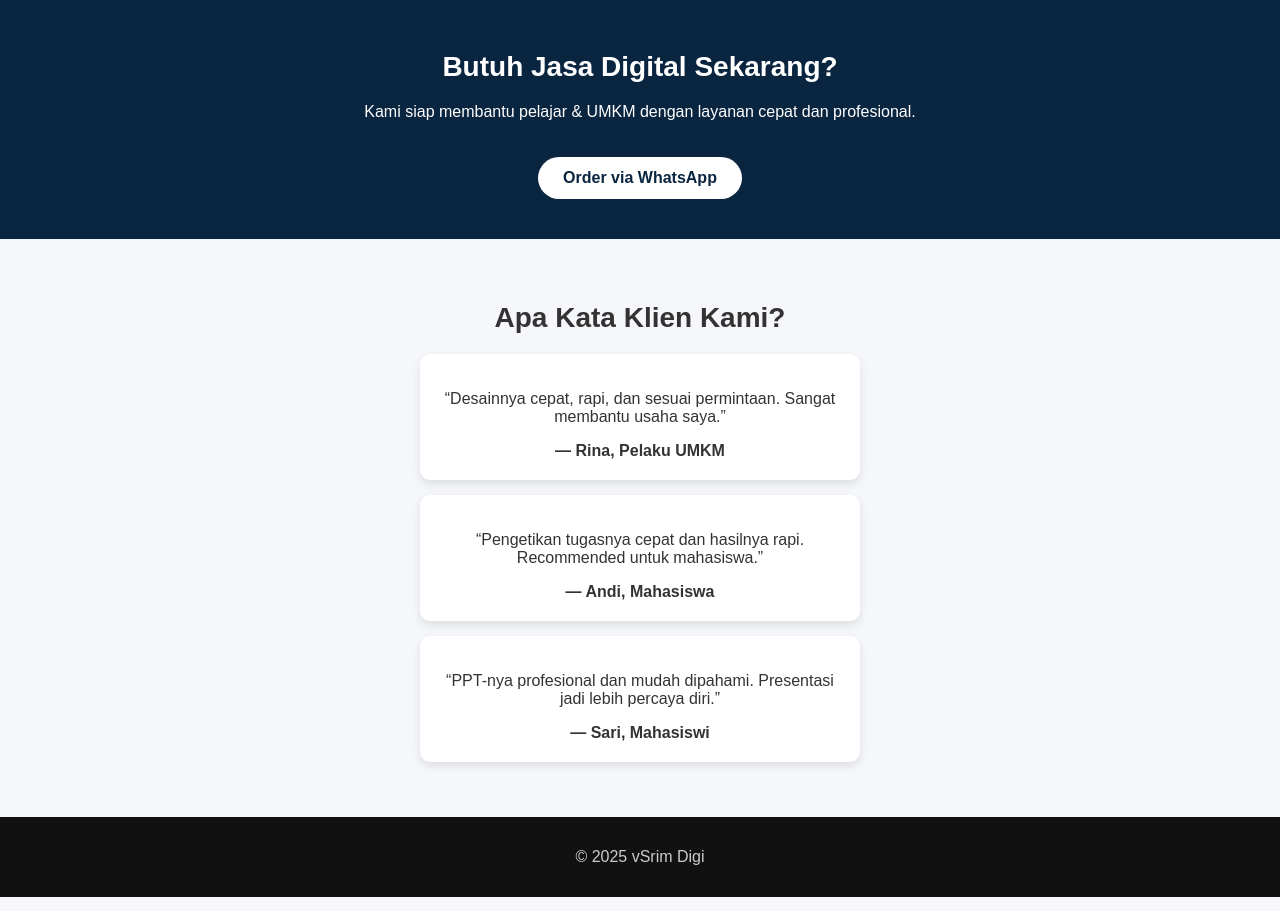
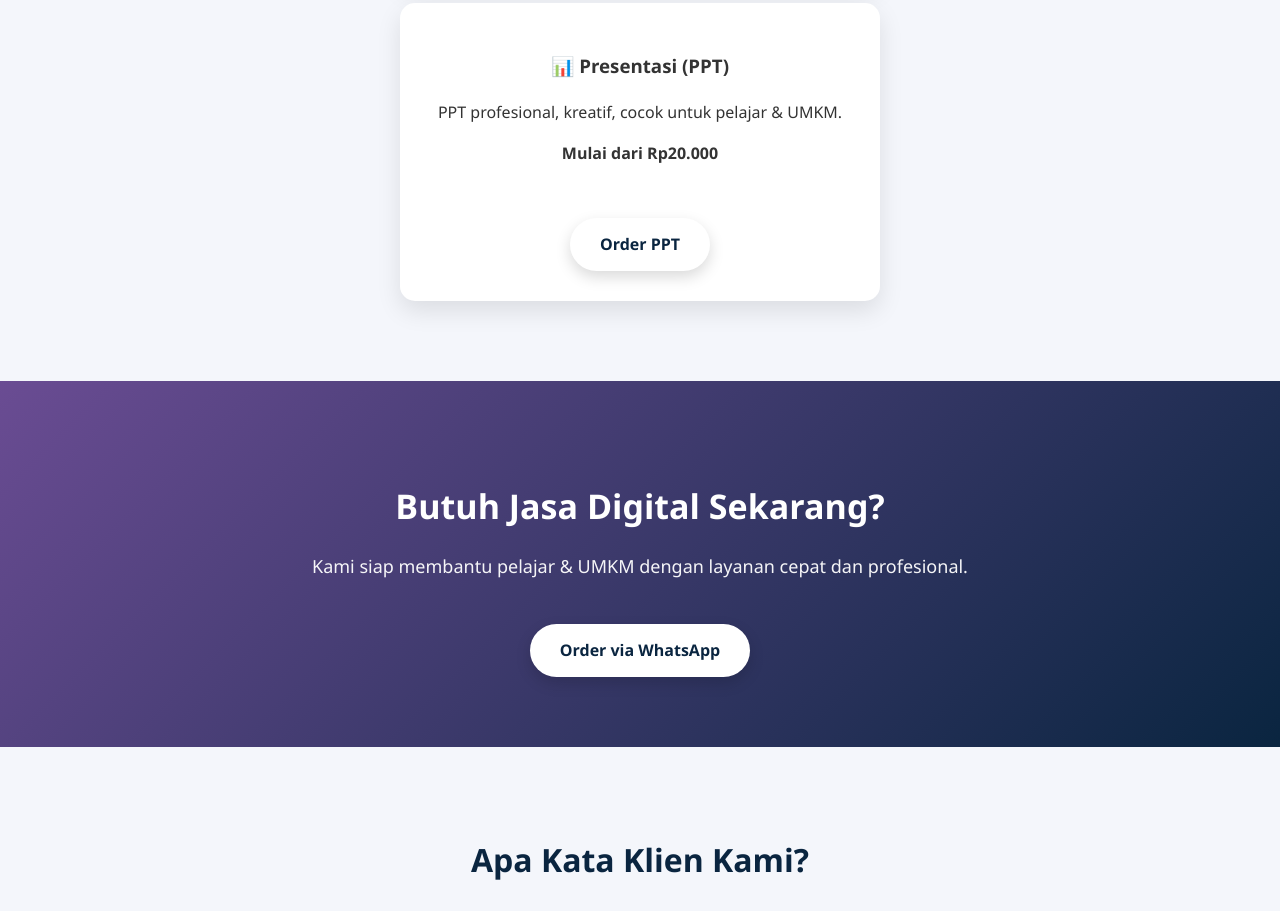
Before and after one commit to mikutwicee/vsrimdigi.github.io, a plain HTML site: page index.html in a window 1280 px wide. Shown: the part 1249-2160 px from the top of the page. Drawn offline with Linux system fonts and the light colour scheme.

Commit message:
Update style.css

```diff
--- a/style.css
+++ b/style.css
@@ -1,54 +1,95 @@
 body {
   margin: 0;
-  font-family: Arial, sans-serif;
-  background: #f5f7fa;
+  font-family: 'Segoe UI', Arial, sans-serif;
+  background: #f4f6fb;
   color: #333;
+  line-height: 1.6;
 }
 
 header {
   background: linear-gradient(135deg, #0A2540, #6A4C93);
   color: white;
+  padding: 80px 20px;
+  text-align: center;
+}
+
+header h1 {
+  font-size: 42px;
+  margin-bottom: 10px;
+}
+
+header p {
+  font-size: 18px;
+  opacity: 0.95;
+}
+
+.btn {
+  display: inline-block;
+  margin-top: 25px;
+  padding: 14px 30px;
+  background: white;
+  color: #0A2540;
+  text-decoration: none;
+  border-radius: 30px;
+  font-weight: bold;
+  box-shadow: 0 6px 15px rgba(0,0,0,0.15);
+  transition: all 0.3s ease;
+}
+
+.btn:hover {
+  background: #6A4C93;
+  color: white;
+  transform: translateY(-3px);
+}
+
+.services {
   padding: 60px 20px;
   text-align: center;
 }
 
-.btn {
-  display: inline-block;
-  margin-top: 20px;
-  padding: 12px 25px;
-  background: #ffffff;
+.services h2 {
+  font-size: 32px;
+  margin-bottom: 40px;
   color: #0A2540;
-  text-decoration: none;
-  border-radius: 25px;
-  font-weight: bold;
-}
-
-.services {
-  padding: 40px 20px;
-  text-align: center;
 }
 
 .card {
   background: white;
-  padding: 20px;
-  margin: 15px auto;
-  max-width: 400px;
-  border-radius: 10px;
-  box-shadow: 0 4px 10px rgba(0,0,0,0.1);
+  padding: 30px;
+  margin: 20px auto;
+  max-width: 420px;
+  border-radius: 15px;
+  box-shadow: 0 10px 25px rgba(0,0,0,0.1);
+  transition: transform 0.3s ease;
+}
+
+.card:hover {
+  transform: translateY(-5px);
 }
 
 .cta {
-  background: #0A2540;
+  background: linear-gradient(135deg, #6A4C93, #0A2540);
   color: white;
-  padding: 40px 20px;
+  padding: 70px 20px;
   text-align: center;
 }
 
+.cta h2 {
+  font-size: 34px;
+  margin-bottom: 15px;
+}
+
+.cta p {
+  font-size: 18px;
+  opacity: 0.95;
+}
+
 footer {
-  background: #111;
-  color: #ccc;
+  background: #0f172a;
+  color: #cbd5e1;
   text-align: center;
-  padding: 15px;
+  padding: 20px;
+  font-size: 14px;
 }
 
 .card ul {
```
